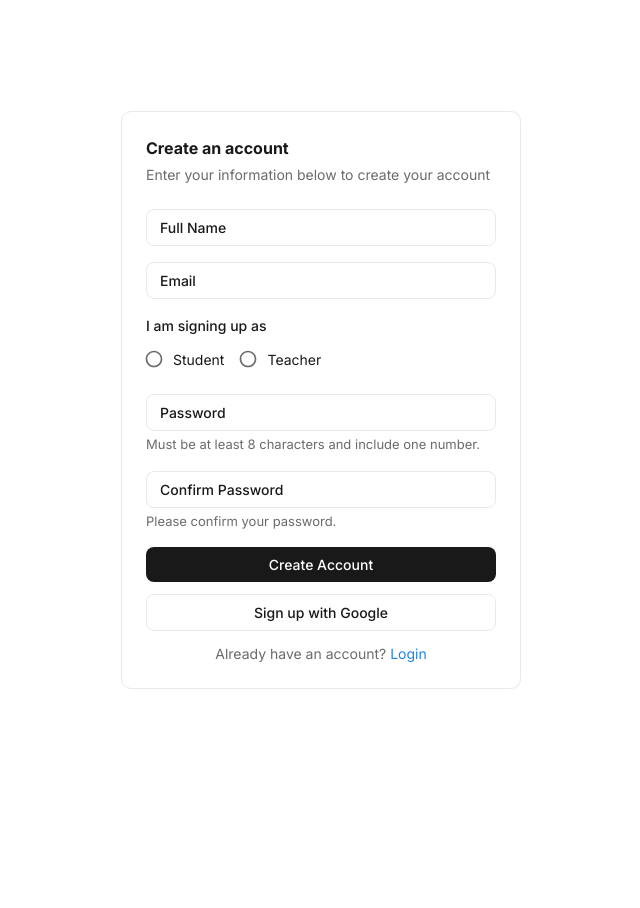
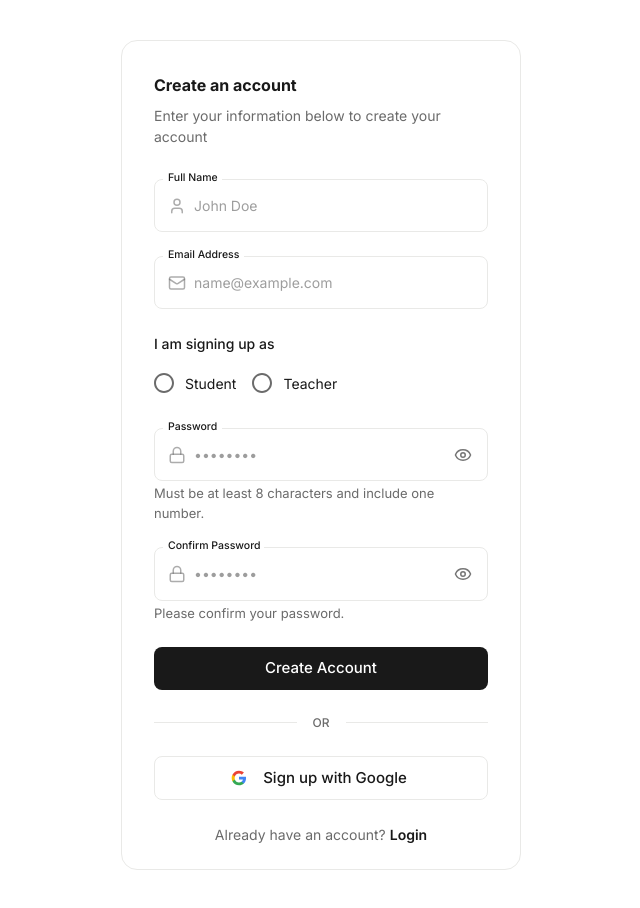
Before and after one commit to yedoka/lms-next, a Next.js app: page /auth/signup in a window 1280 px wide. Shown: the whole page, without its empty margins (319-959 px from the left). Before the commit the page ends 800 px from the top, so only its background shows below. Built offline with nearby package versions, Linux system fonts and the light colour scheme; no server answers; what @mui/material-nextjs would draw is missing.

Commit message:
auth forms refactor

```diff
--- a/features/auth/components/signup-form.tsx
+++ b/features/auth/components/signup-form.tsx
@@ -1,5 +1,6 @@
 "use client";
 
+import { useState } from "react";
 import Box from "@mui/material/Box";
 import Button from "@mui/material/Button";
 import Card from "@mui/material/Card";
@@ -13,6 +14,9 @@ import RadioGroup from "@mui/material/RadioGroup";
 import Stack from "@mui/material/Stack";
 import TextField from "@mui/material/TextField";
 import Typography from "@mui/material/Typography";
+import InputAdornment from "@mui/material/InputAdornment";
+import IconButton from "@mui/material/IconButton";
+import CircularProgress from "@mui/material/CircularProgress";
 import Link from "next/link";
 import { toast } from "sonner";
 import { useForm } from "react-hook-form";
@@ -26,11 +30,41 @@ import {
   autoSignInAfterSignup,
   submitSignup,
 } from "@/features/auth/actions/client-actions";
+import { User, Mail, Lock, Eye, EyeOff } from "lucide-react";
 
 type SignupInput = z.infer<typeof SignupSchema>;
 
+const GoogleIcon = () => (
+  <svg
+    width="16"
+    height="16"
+    viewBox="0 0 24 24"
+    fill="currentColor"
+    style={{ marginRight: 8 }}
+  >
+    <path
+      d="M22.56 12.25c0-.78-.07-1.53-.2-2.25H12v4.26h5.92c-.26 1.37-1.04 2.53-2.21 3.31v2.77h3.57c2.08-1.92 3.28-4.74 3.28-8.09z"
+      fill="#4285F4"
+    />
+    <path
+      d="M12 23c2.97 0 5.46-.98 7.28-2.66l-3.57-2.77c-.98.66-2.23 1.06-3.71 1.06-2.86 0-5.29-1.93-6.16-4.53H2.18v2.84C3.99 20.53 7.7 23 12 23z"
+      fill="#34A853"
+    />
+    <path
+      d="M5.84 14.09c-.22-.66-.35-1.36-.35-2.09s.13-1.43.35-2.09V7.06H2.18C1.43 8.55 1 10.22 1 12s.43 3.45 1.18 4.94l2.85-2.22.81-.63z"
+      fill="#FBBC05"
+    />
+    <path
+      d="M12 5.38c1.62 0 3.06.56 4.21 1.64l3.15-3.15C17.45 2.09 14.97 1 12 1 7.7 1 3.99 3.47 2.18 7.06l3.66 2.84c.87-2.6 3.3-4.53 6.16-4.53z"
+      fill="#EA4335"
+    />
+  </svg>
+);
+
 export function SignupForm() {
   const router = useRouter();
+  const [showPassword, setShowPassword] = useState(false);
+  const [showConfirmPassword, setShowConfirmPassword] = useState(false);
 
   const {
     reset,
@@ -73,48 +107,71 @@ export function SignupForm() {
   };
 
   return (
-    <Card>
-      <CardContent sx={{ p: 3 }}>
-        <Typography variant="h5" fontWeight={700} sx={{ mb: 0.5 }}>
+    <Card variant="outlined" sx={{ borderRadius: 2, borderColor: "divider" }}>
+      <CardContent sx={{ p: 4 }}>
+        <Typography variant="h5" fontWeight={700} sx={{ mb: 1 }}>
           Create an account
         </Typography>
-        <Typography variant="body2" color="text.secondary" sx={{ mb: 3 }}>
+        <Typography variant="body2" color="text.secondary" sx={{ mb: 4 }}>
           Enter your information below to create your account
         </Typography>
 
-        <Stack component="form" onSubmit={handleSubmit(onSubmit)} spacing={2}>
+        <Stack component="form" onSubmit={handleSubmit(onSubmit)} spacing={3}>
           <TextField
             label="Full Name"
-            size="small"
+            placeholder="John Doe"
+            size="medium"
             fullWidth
             {...register("name")}
             error={!!errors.name}
             helperText={errors.name?.message}
+            slotProps={{
+              input: {
+                startAdornment: (
+                  <InputAdornment position="start">
+                    <User size={18} style={{ opacity: 0.6 }} />
+                  </InputAdornment>
+                ),
+              },
+            }}
           />
 
           <TextField
-            label="Email"
+            label="Email Address"
             type="email"
-            size="small"
+            placeholder="name@example.com"
+            size="medium"
             fullWidth
             {...register("email")}
             error={!!errors.email}
             helperText={errors.email?.message}
+            slotProps={{
+              input: {
+                startAdornment: (
+                  <InputAdornment position="start">
+                    <Mail size={18} style={{ opacity: 0.6 }} />
+                  </InputAdornment>
+                ),
+              },
+            }}
           />
 
-          <FormControl error={!!errors.role}>
-            <FormLabel sx={{ typography: "body2", fontWeight: 500, mb: 0.5 }}>
+          <FormControl error={!!errors.role} component="fieldset">
+            <FormLabel
+              component="legend"
+              sx={{ typography: "body2", fontWeight: 500, mb: 1, color: "text.primary" }}
+            >
               I am signing up as
             </FormLabel>
             <RadioGroup row>
               <FormControlLabel
                 value={ROLE.STUDENT}
-                control={<Radio size="small" {...register("role")} />}
+                control={<Radio size="medium" {...register("role")} />}
                 label={<Typography variant="body2">Student</Typography>}
               />
               <FormControlLabel
                 value={ROLE.TEACHER}
-                control={<Radio size="small" {...register("role")} />}
+                control={<Radio size="medium" {...register("role")} />}
                 label={<Typography variant="body2">Teacher</Typography>}
               />
             </RadioGroup>
@@ -125,8 +182,9 @@ export function SignupForm() {
 
           <TextField
             label="Password"
-            type="password"
-            size="small"
+            type={showPassword ? "text" : "password"}
+            placeholder="••••••••"
+            size="medium"
             fullWidth
             {...register("password")}
             error={!!errors.password}
@@ -134,52 +192,117 @@ export function SignupForm() {
               errors.password?.message ??
               "Must be at least 8 characters and include one number."
             }
+            slotProps={{
+              input: {
+                startAdornment: (
+                  <InputAdornment position="start">
+                    <Lock size={18} style={{ opacity: 0.6 }} />
+                  </InputAdornment>
+                ),
+                endAdornment: (
+                  <InputAdornment position="end">
+                    <IconButton
+                      onClick={() => setShowPassword(!showPassword)}
+                      onMouseDown={(e) => e.preventDefault()}
+                      edge="end"
+                      size="small"
+                    >
+                      {showPassword ? <EyeOff size={18} /> : <Eye size={18} />}
+                    </IconButton>
+                  </InputAdornment>
+                ),
+              },
+            }}
           />
 
           <TextField
             label="Confirm Password"
-            type="password"
-            size="small"
+            type={showConfirmPassword ? "text" : "password"}
+            placeholder="••••••••"
+            size="medium"
             fullWidth
             {...register("passwordConfirmation")}
             error={!!errors.passwordConfirmation}
             helperText={
               errors.passwordConfirmation?.message ?? "Please confirm your password."
             }
+            slotProps={{
+              input: {
+                startAdornment: (
+                  <InputAdornment position="start">
+                    <Lock size={18} style={{ opacity: 0.6 }} />
+                  </InputAdornment>
+                ),
+                endAdornment: (
+                  <InputAdornment position="end">
+                    <IconButton
+                      onClick={() => setShowConfirmPassword(!showConfirmPassword)}
+                      onMouseDown={(e) => e.preventDefault()}
+                      edge="end"
+                      size="small"
+                    >
+                      {showConfirmPassword ? <EyeOff size={18} /> : <Eye size={18} />}
+                    </IconButton>
+                  </InputAdornment>
+                ),
+              },
+            }}
           />
 
-          <Box sx={{ display: "flex", flexDirection: "column", gap: 1.5 }}>
           <Button
             type="submit"
             variant="contained"
             fullWidth
+            size="large"
             disabled={isSubmitting}
+            startIcon={isSubmitting && <CircularProgress size={16} color="inherit" />}
           >
-              Create Account
+            {isSubmitting ? "Creating Account..." : "Create Account"}
           </Button>
+
+          <Box sx={{ display: "flex", alignItems: "center", my: 1 }}>
+            <Box sx={{ flex: 1, height: "1px", bgcolor: "divider" }} />
+            <Typography variant="caption" color="text.secondary" sx={{ px: 2, fontWeight: 500 }}>
+              OR
+            </Typography>
+            <Box sx={{ flex: 1, height: "1px", bgcolor: "divider" }} />
+          </Box>
 
           <Button
             variant="outlined"
             fullWidth
+            size="large"
             disabled={isSubmitting}
             type="button"
+            startIcon={<GoogleIcon />}
+            sx={{
+              borderColor: "divider",
+              color: "text.primary",
+              "&:hover": {
+                borderColor: "text.primary",
+                bgcolor: "action.hover",
+              },
+            }}
           >
             Sign up with Google
           </Button>
 
-            <Typography variant="body2" color="text.secondary" align="center">
+          <Typography variant="body2" color="text.secondary" align="center" sx={{ mt: 1 }}>
             Already have an account?{" "}
             <Typography
               component={Link}
               href={ROUTES.AUTH_LOGIN}
               variant="body2"
-                color="info.main"
-                sx={{ textDecoration: "none", "&:hover": { textDecoration: "underline" } }}
+              color="primary"
+              sx={{
+                textDecoration: "none",
+                fontWeight: 600,
+                "&:hover": { textDecoration: "underline" },
+              }}
             >
               Login
             </Typography>
           </Typography>
-          </Box>
         </Stack>
       </CardContent>
     </Card>
```
Also changed, not shown: features/auth/components/login-form.tsx (+127 -38 lines). Lines whose indentation alone changed are shown as unchanged.
